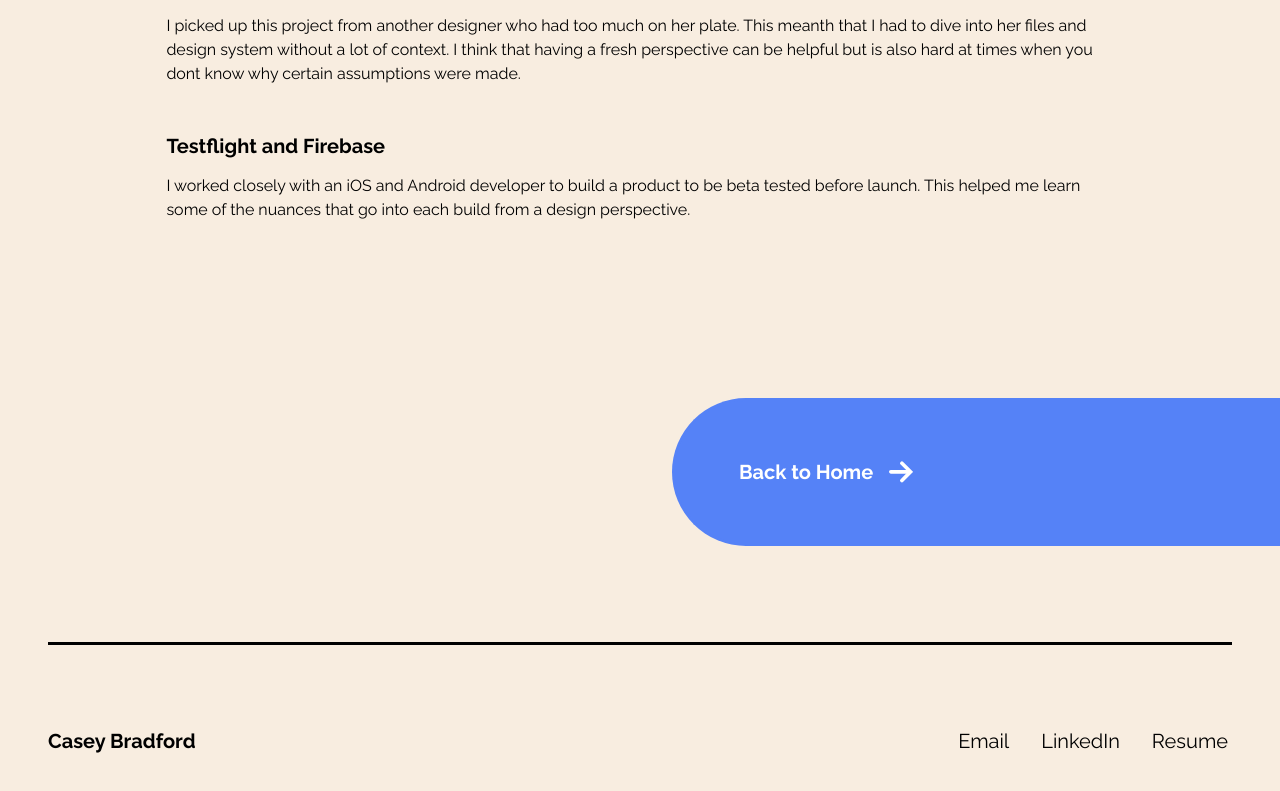
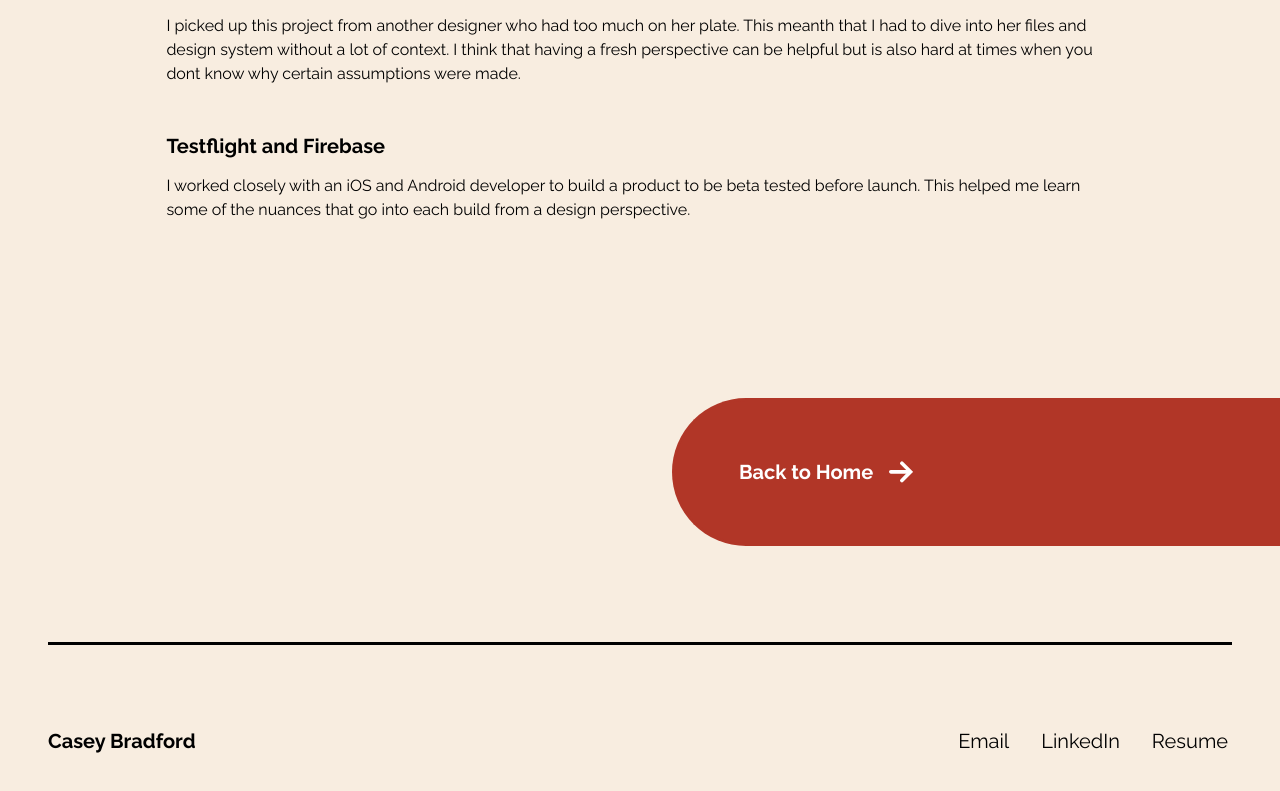
Before and after one commit to hottinet/casey-site-v2, a Next.js app: page /irth in a window 1280 px wide. Shown: the part 3932-4723 px from the top of the page. Built offline with nearby package versions, Linux system fonts and the light colour scheme.

Commit message:
back to home pickle is red

```diff
--- a/src/components/pickles/NextProjectPickle.tsx
+++ b/src/components/pickles/NextProjectPickle.tsx
@@ -48,15 +48,22 @@ const NextProjectPickle: React.FC<NextProjectPickleProps> = ({
   nextProjectPath,
   color = 'blue',
   className,
-}) => (
-  <LinkPickle className={className} color={color} origin="right">
+}) => {
+  const isBackToHome = nextProjectPath === HOME_ROUTE;
+  return (
+    <LinkPickle
+      className={className}
+      color={isBackToHome ? 'red' : color}
+      origin="right"
+    >
       <PickleLink href={nextProjectPath} internal noHoverStyles>
         <Heading bold mb={0}>
-        {nextProjectPath === HOME_ROUTE ? 'Back to Home' : 'Next Project'}
+          {isBackToHome ? 'Back to Home' : 'Next Project'}
         </Heading>
         <ArrowIcon title="Next project arrow" titleId="next-project-arrow" />
       </PickleLink>
     </LinkPickle>
   );
+};
 
 export default NextProjectPickle;
```
Lines whose indentation alone changed are shown as unchanged.
